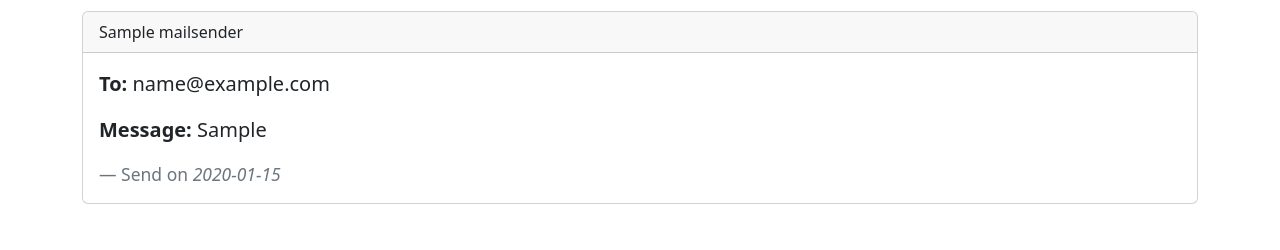
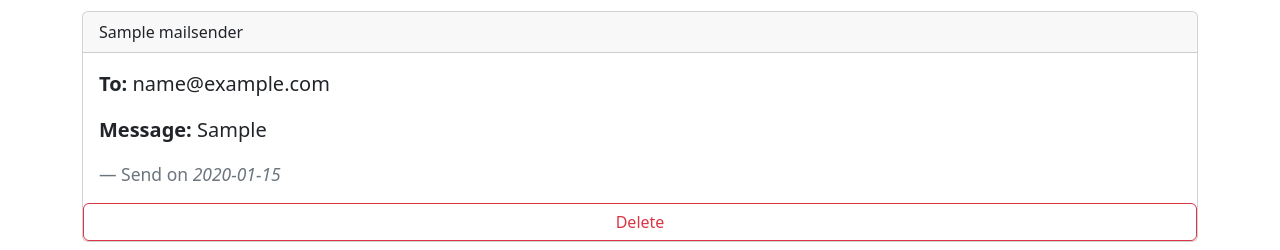
Before and after one commit to Arp1it/auto-send-email-in-django, a Django app: page / in a window 1280 px wide. Shown: the part 617-867 px from the top of the page. Before the commit the page ends 821 px from the top, so only its background shows below. Run offline with Django 4.2, Linux system fonts and the light colour scheme; tables that the repository leaves empty hold one stand-in row (values such as "Sample post").

Commit message:
Small delete feature added (in Development)

```diff
--- a/seendeemmail/urls.py
+++ b/seendeemmail/urls.py
@@ -4,4 +4,5 @@ from . import views
 urlpatterns = [
     path("",  views.main, name='home'),
     path("storing",  views.storing, name='sstor'),
+    path("del/<int:sl>",  views.dele, name='delete'),
 ]
--- a/seendeemmail/views.py
+++ b/seendeemmail/views.py
@@ -21,3 +21,8 @@ def storing(request):
         msgsender.save()
 
         return redirect("/")
+
+def dele(request, sl):
+    delet = MailSender.objects.filter(id=sl).delete()
+
+    return redirect("/")
--- a/templates/index.html
+++ b/templates/index.html
@@ -52,6 +52,7 @@
         <footer class="blockquote-footer mt-2">Send on<cite title="Source Title"> {{i.sendingdate}}</cite></footer>
       </blockquote>
     </div>
+    <a href="/del/{{i.id}}" type="button" class="btn btn-outline-danger" >Delete</a>
   </div>
 </div>
 
```
Also changed, not shown: db.sqlite3.
